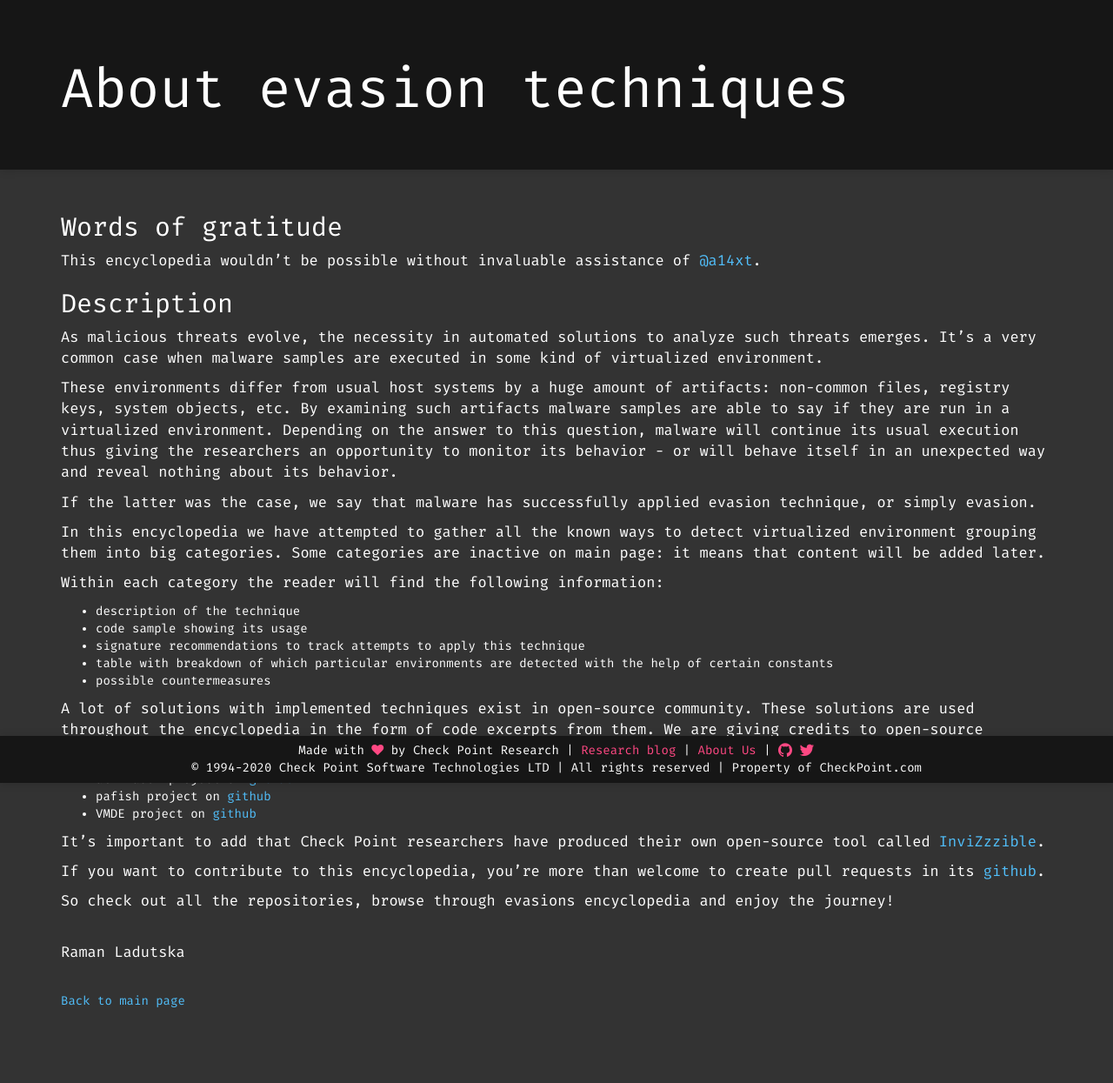
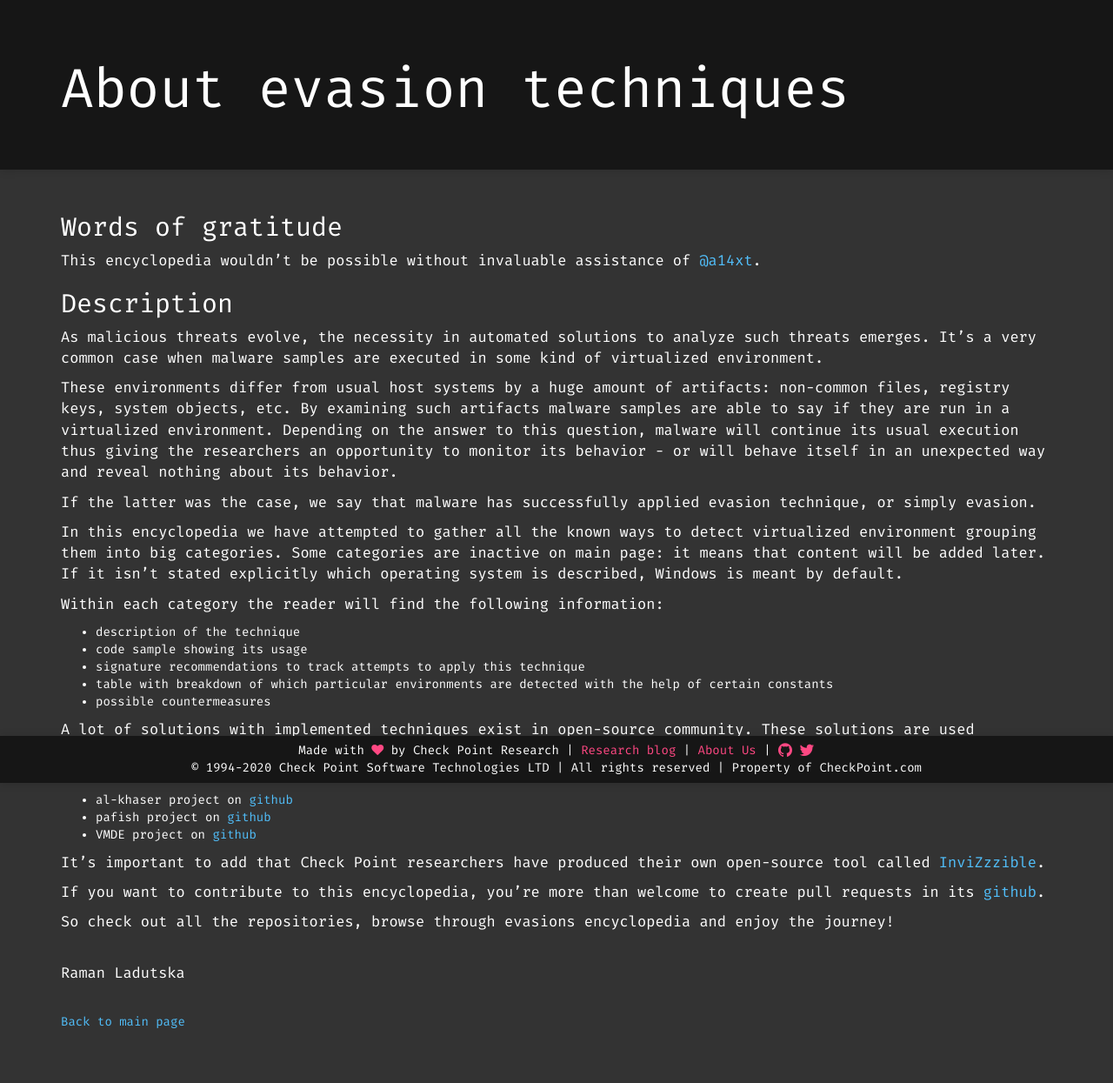
Before and after one commit to CheckPointSW/Evasions, a Jekyll site: the page built from about.md, in a window 1280 px wide. Shown: the whole page at 87% size. Built offline with Jekyll 4.4.1, drawn with Linux system fonts in a browser that asks for light colours; nearby versions of some CDN libraries; some web fonts are replaced; comment, search, counter and statistics services are not loaded; before the commit the page ends 1221 px from its top, so only the background shows below that.

Commit message:
Added operating system note

```diff
--- a/about.md
+++ b/about.md
@@ -16,7 +16,7 @@ These environments differ from usual host systems by a huge amount of artifacts:
 
 If the latter was the case, we say that malware has successfully applied evasion technique, or simply evasion.
 
-In this encyclopedia we have attempted to gather all the known ways to detect virtualized environment grouping them into big categories. Some categories are inactive on main page: it means that content will be added later.
+In this encyclopedia we have attempted to gather all the known ways to detect virtualized environment grouping them into big categories. Some categories are inactive on main page: it means that content will be added later. If it isn't stated explicitly which operating system is described, Windows is meant by default.
 
 Within each category the reader will find the following information:
 <ul>
```
